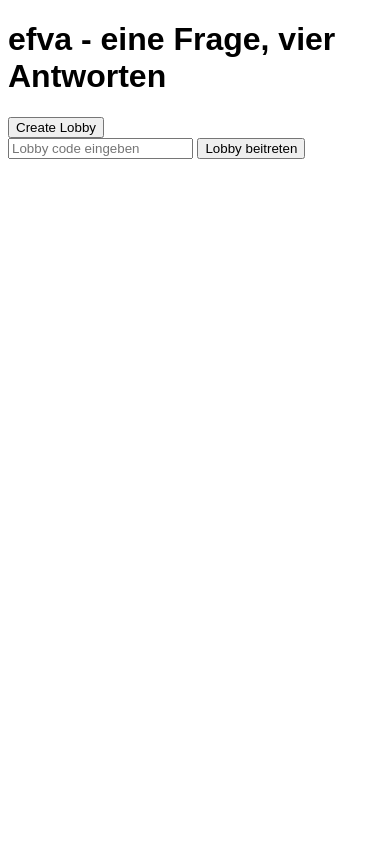
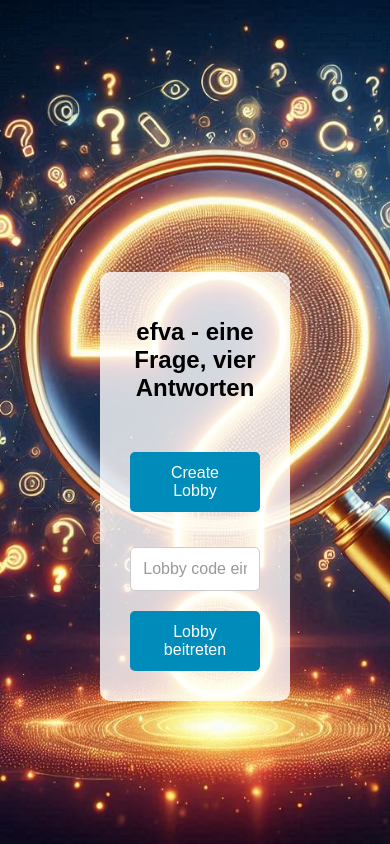
Before and after one commit to efva-hpi/server, a Flask app: template templates/index.html in a window 390 px wide. Run offline with Flask 3, Linux system fonts and the light colour scheme; the template is opened without the code that fills it, so the values that code supplies are empty.

Commit message:
added first design

```diff
--- /dev/null
+++ b/static/index.css
@@ -0,0 +1,75 @@
+/* Grundlegende Stile für den Wrapper */
+#wrapper {
+    width: 35%;
+    margin: 31vh 0 0 0;
+    background-color: rgba(255, 255, 255, 0.8);
+    border-radius: 10px;
+    padding: 30px;
+    display: flex;
+    flex-direction: column;
+    align-items: center;
+    gap: 20px;
+    height: 100%;
+}
+
+/* CreateLobby */
+#createLobbyBtn {
+    width: 100%;
+    max-width: 80vw;
+}
+
+#joinLobbyForm {
+    width: 100%;
+    max-width: 80vw;
+}
+
+#joinLobbyCodeInp,
+#joinLobbyForm button {
+    width: 100%;
+    box-sizing: border-box;
+}
+
+/* Anpassung der Breite für das Anzahl der Fragen Feld und der Select-Elemente */
+fieldset {
+    width: 94%;
+}
+
+#numberOfQuestions,
+#categorySelect,
+#difficultySelect,
+#gamemodeSelect {
+    width: 100%;
+    box-sizing: border-box;
+}
+
+/* Spezielle Buttonstile */
+button[type="button"]#cancelLobbyDialogBtn {
+    background-color: #ff4d4d;
+}
+
+button[type="button"]#cancelLobbyDialogBtn:hover {
+    background-color: #e60000;
+}
+
+button[type="submit"]#submitLobbyDialogBtn {
+    background-color: #4CAF50;
+}
+
+/* Menü-Stile für die korrekte Ausrichtung */
+menu {
+    display: flex;
+    justify-content: space-between;
+    width: 100%;
+    padding: 0;
+    gap: 10px;
+}
+
+#submitLobbyDialogBtn {
+    flex: 7;
+    box-sizing: border-box;
+}
+
+#cancelLobbyDialogBtn {
+    flex: 3;
+    box-sizing: border-box;
+}
--- a/static/style.css
+++ b/static/style.css
@@ -1,3 +1,115 @@
+/* Grundlegende Stileinstellungen */
 body {
-    font-family: sans-serif;
+    font-family: Arial, sans-serif;
+    background-color: #f0f8ff;
+    color: #333;
+    margin: 0;
+    padding: 20px;
+    display: flex;
+    flex-direction: column;
+    align-items: center;
+    position: relative;
+    overflow: hidden;
 }
+
+/* Hintergrund Mosaik */
+#background-mosaic {
+    position: fixed;
+    top: 0;
+    left: 0;
+    height: 100%;
+    width: 100%;
+    display: grid;
+    grid-template-columns: repeat(auto-fill, minmax(50vh, 1fr));
+    grid-auto-rows: 100%;
+    z-index: -100;
+}
+
+#background-mosaic img {
+    width: 100%;
+    height: 100%;
+    object-fit: cover;
+}
+
+/* Überschrift */
+h1 {
+    color: #000000;
+    margin-bottom: 20px;
+}
+
+/* Buttons */
+button {
+    background-color: #008cba;
+    color: white;
+    border: none;
+    padding: 12px 24px;
+    font-size: 16px;
+    border-radius: 5px;
+    cursor: pointer;
+    transition: background-color 0.3s ease;
+}
+
+button:hover {
+    background-color: #005f77;
+}
+
+/* Dialog-Formular */
+dialog {
+    border: 2px solid #0066cc;
+    border-radius: 10px;
+    padding: 20px;
+    box-shadow: 0 5px 15px rgba(0, 0, 0, 0.3);
+    max-width: 500px;
+    width: 100%;
+}
+
+form {
+    display: flex;
+    flex-direction: column;
+    width: 100%;
+}
+
+label {
+    margin: 10px 0 5px;
+}
+
+input[type="text"],
+input[type="number"],
+select {
+    padding: 12px;
+    border: 1px solid #ccc;
+    border-radius: 5px;
+    margin-bottom: 10px;
+    font-size: 16px;
+    width: 100%;
+}
+
+menu {
+    display: flex;
+    justify-content: space-between;
+}
+
+input[type="text"]::placeholder {
+    color: #999;
+}
+
+/* Responsive Design */
+@media (max-width: 600px) {
+    body {
+        padding: 10px;
+    }
+
+    h1 {
+        font-size: 24px;
+        text-align: center;
+    }
+
+    button {
+        width: 100%;
+        margin-top: 10px;
+    }
+
+    dialog {
+        padding: 10px;
+    }
+}
--- a/templates/index.html
+++ b/templates/index.html
@@ -3,8 +3,18 @@
     <head>
         <title>efva - eine Frage, vier Antworten</title>
         <link rel="stylesheet" href="../static/style.css">
+        <link rel="stylesheet" href="../static/index.css">
     </head>
     <body>
+
+        <div id="background-mosaic">
+            <img src="../static/_cd9d8874-3a7c-471e-8882-eaa5aa93b916.jpeg" alt="Bild 1">
+            <img src="../static/_04c89033-d506-4b7f-a6ab-9a4505c75e48.jpeg" alt="Bild 2">
+            <img src="../static/_3ed42ef8-05fa-48a5-b0b3-e854016b7901.jpeg" alt="Bild 3">
+            <img src="../static/_cd9d8874-3a7c-471e-8882-eaa5aa93b916.jpeg" alt="Bild 4">
+        </div>
+
+        <div id="wrapper">
             <h1>efva - eine Frage, vier Antworten</h1>
             <button id="createLobbyBtn">Create Lobby</button>
             <dialog id="createLobbyDialog">
@@ -39,7 +49,7 @@
                         </select>
                     </fieldset>
                     <menu>
-                    <button type="submit">Lobby erstellen</button>
+                        <button type="submit" id="submitLobbyDialogBtn">Lobby erstellen</button>
                         <button type="button" id="cancelLobbyDialogBtn">Abbrechen</button>
                       </menu>
                 </form>
@@ -51,6 +61,8 @@
                 <input type="text" name="joinLobbyCodeInp" id="joinLobbyCodeInp" placeholder="Lobby code eingeben">
                 <button type="submit">Lobby beitreten</button>
             </form>
+        </div>
+
 
         <script src="../static/script.js"></script>
     </body>
```
Also changed, not shown: static/_04c89033-d506-4b7f-a6ab-9a4505c75e48.jpeg (added), static/_3ed42ef8-05fa-48a5-b0b3-e854016b7901.jpeg (added), static/_cd9d8874-3a7c-471e-8882-eaa5aa93b916.jpeg (added). Lines whose indentation alone changed are shown as unchanged.
